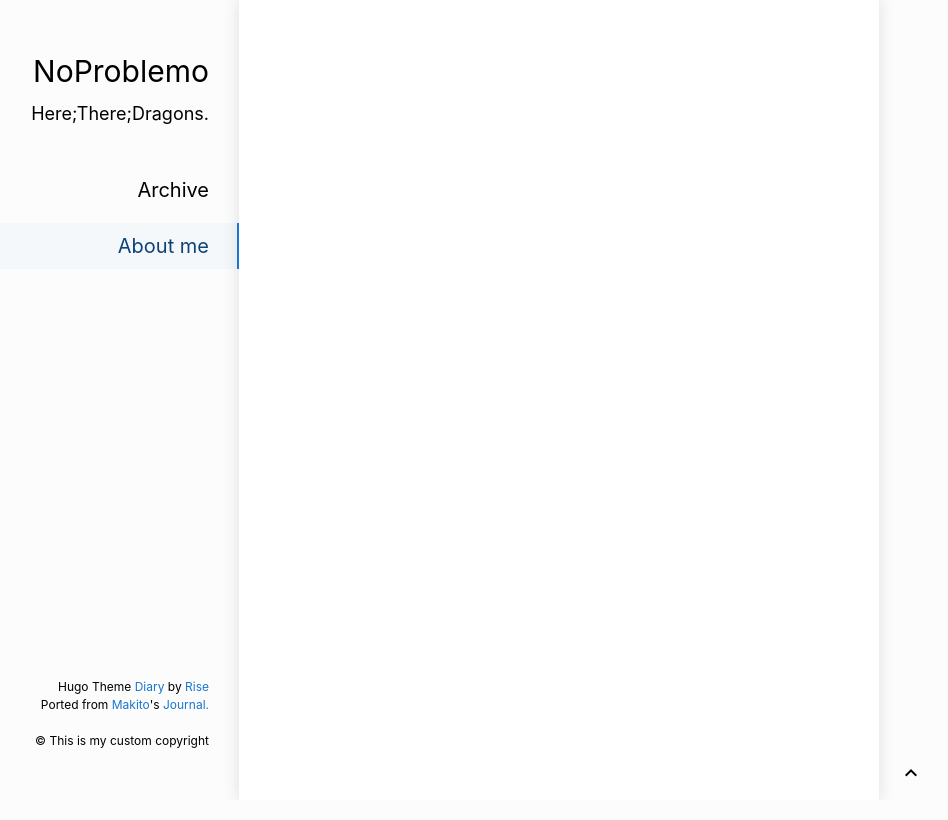
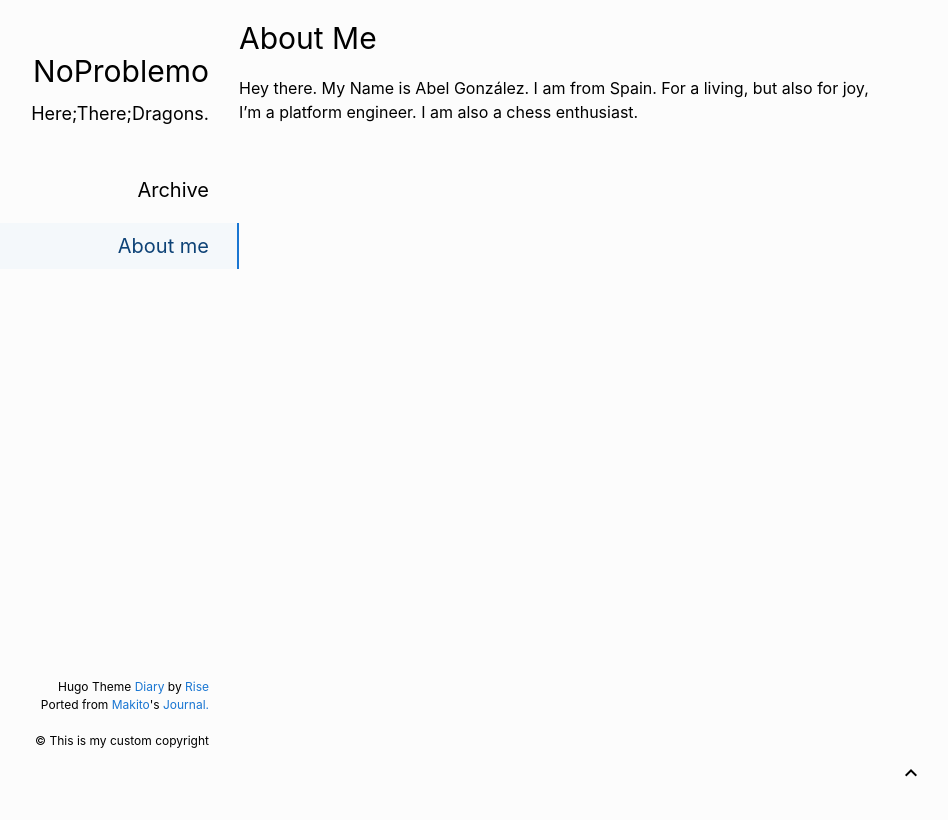
Before and after one commit to abelgvidal/abelgvidal.github.io, a plain HTML site: page about/index.html in a window 1280 px wide. Shown: the whole page, without its empty margins (81-1029 px from the left). Drawn offline with Linux system fonts and the light colour scheme.

Commit message:
nuevo post

```diff
--- a/about/index.html
+++ b/about/index.html
@@ -138,9 +138,15 @@
             <div id="content">
                 <div id="streamContainer" class="stream-container">
 
-    <div class="post-list-container post-list-container-shadow">
 
-    </div>
+
+        <div class="static-content">
+            <h1>About Me</h1>
+            <div class="content">
+                <p>Hey there. My Name is Abel González. I am from Spain. For a living, but also for joy, I&rsquo;m a platform engineer. I am also a chess enthusiast.</p>
+
+            </div>
+        </div>
 
 
 
```
Also changed, not shown: posts/index.html (+2 -0 lines).
